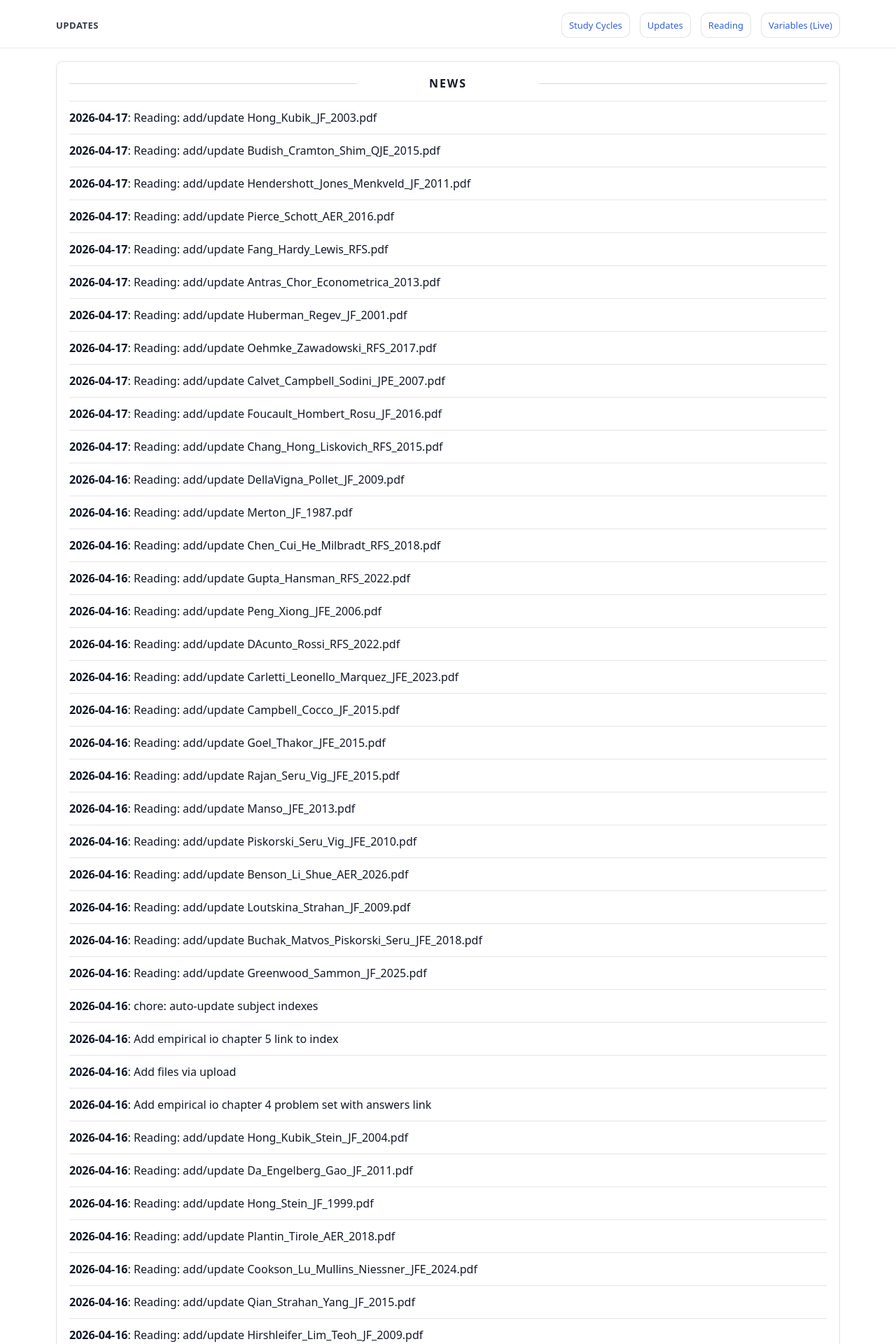
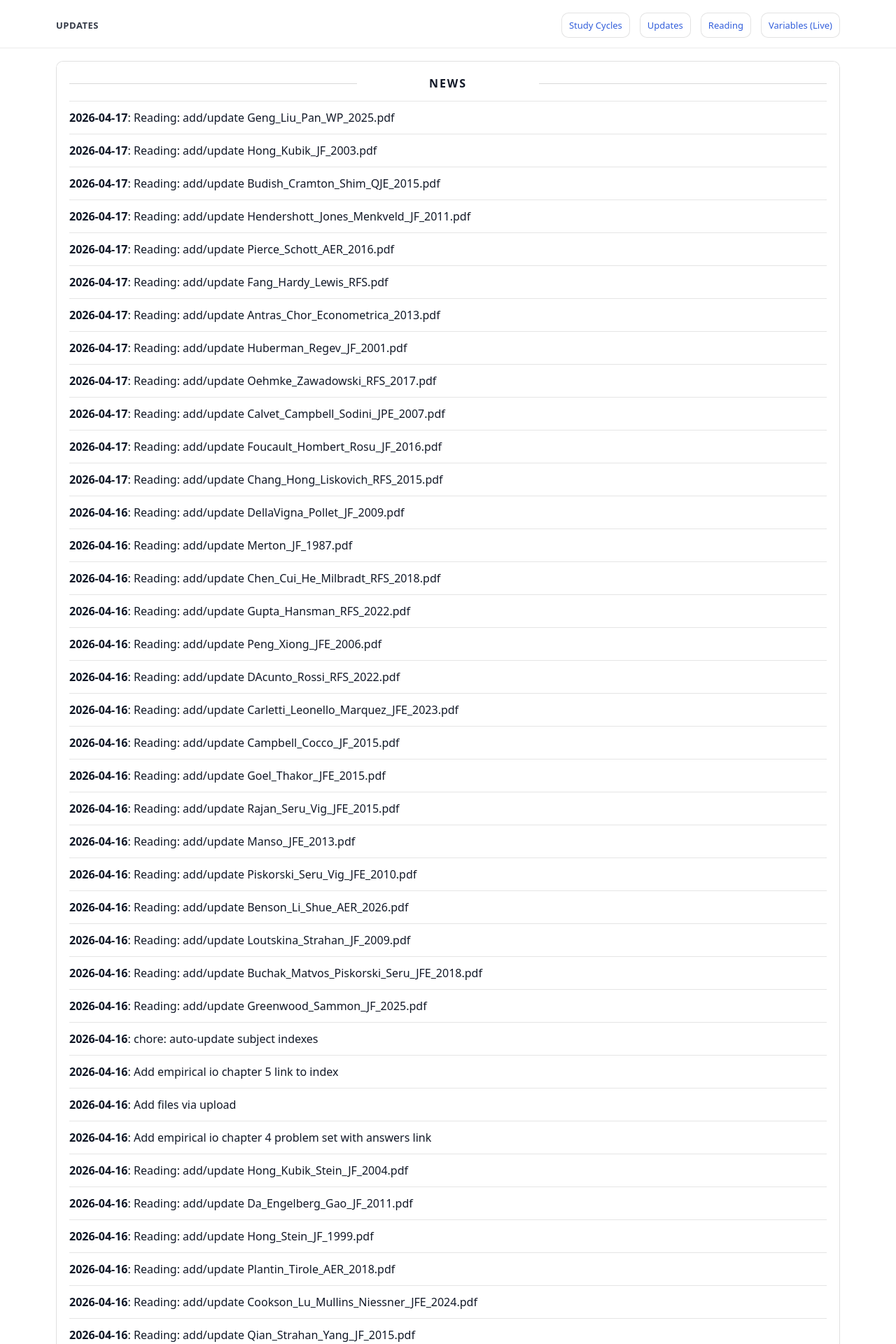
Before and after one commit to yaxinzn/study-archive, a Jekyll site: the page built from updates/index.md, in a window 1280 px wide. Shown: the top 1920 px of the page at 70% size. Built offline with Jekyll 4.4.1, drawn with Linux system fonts in a browser that asks for light colours; some of the changed text lies outside the part shown.

Commit message:
chore: update NEWS feed

```diff
--- a/_data/news.yml
+++ b/_data/news.yml
@@ -1,4 +1,7 @@
 # Auto-generated update history (sorted newest -> oldest). Do not edit manually.
+- ts: "1776420396"
+  date: "2026-04-17"
+  title: "Reading: add/update Geng_Liu_Pan_WP_2025.pdf"
 - ts: "1776418837"
   date: "2026-04-17"
   title: "Reading: add/update Hong_Kubik_JF_2003.pdf"
```
